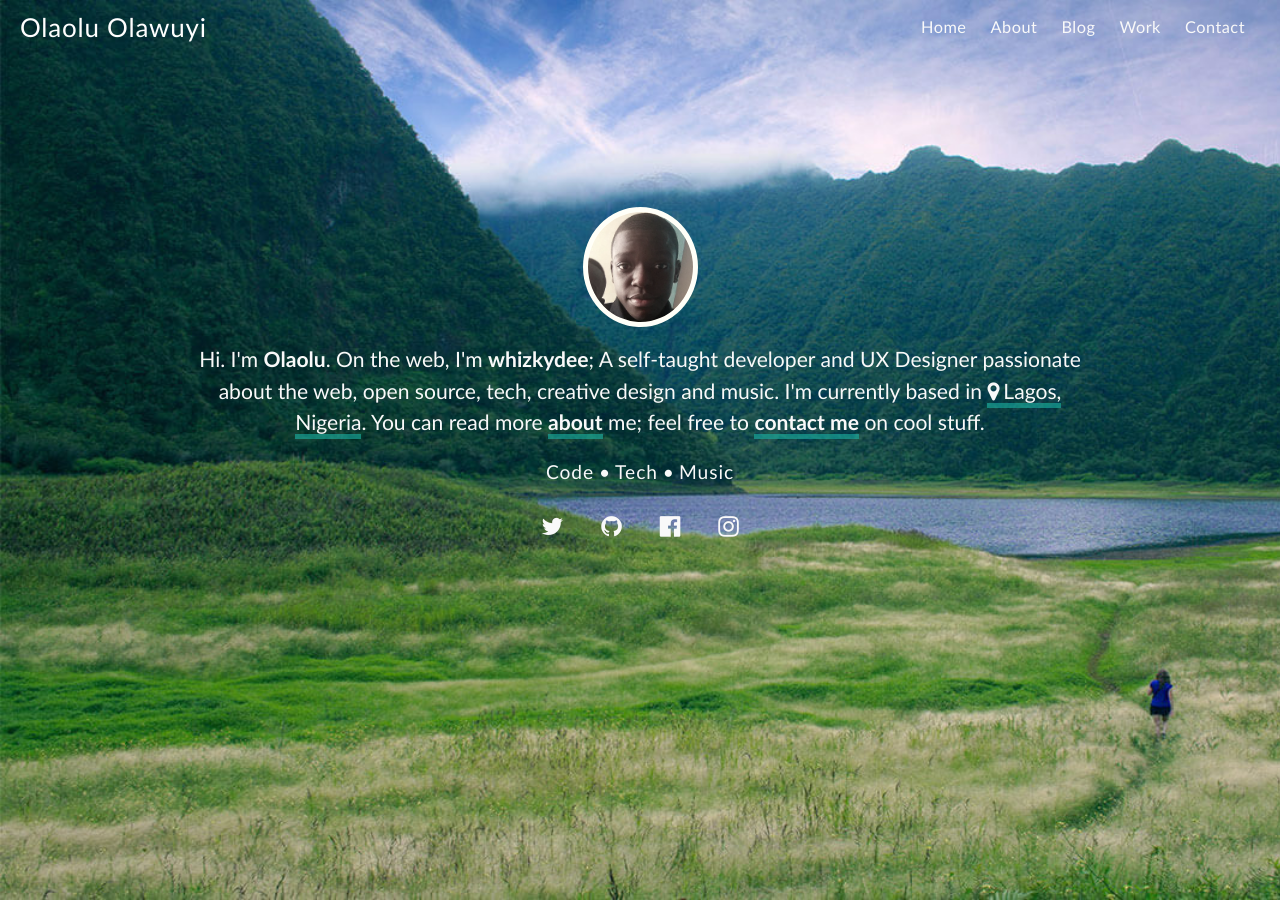
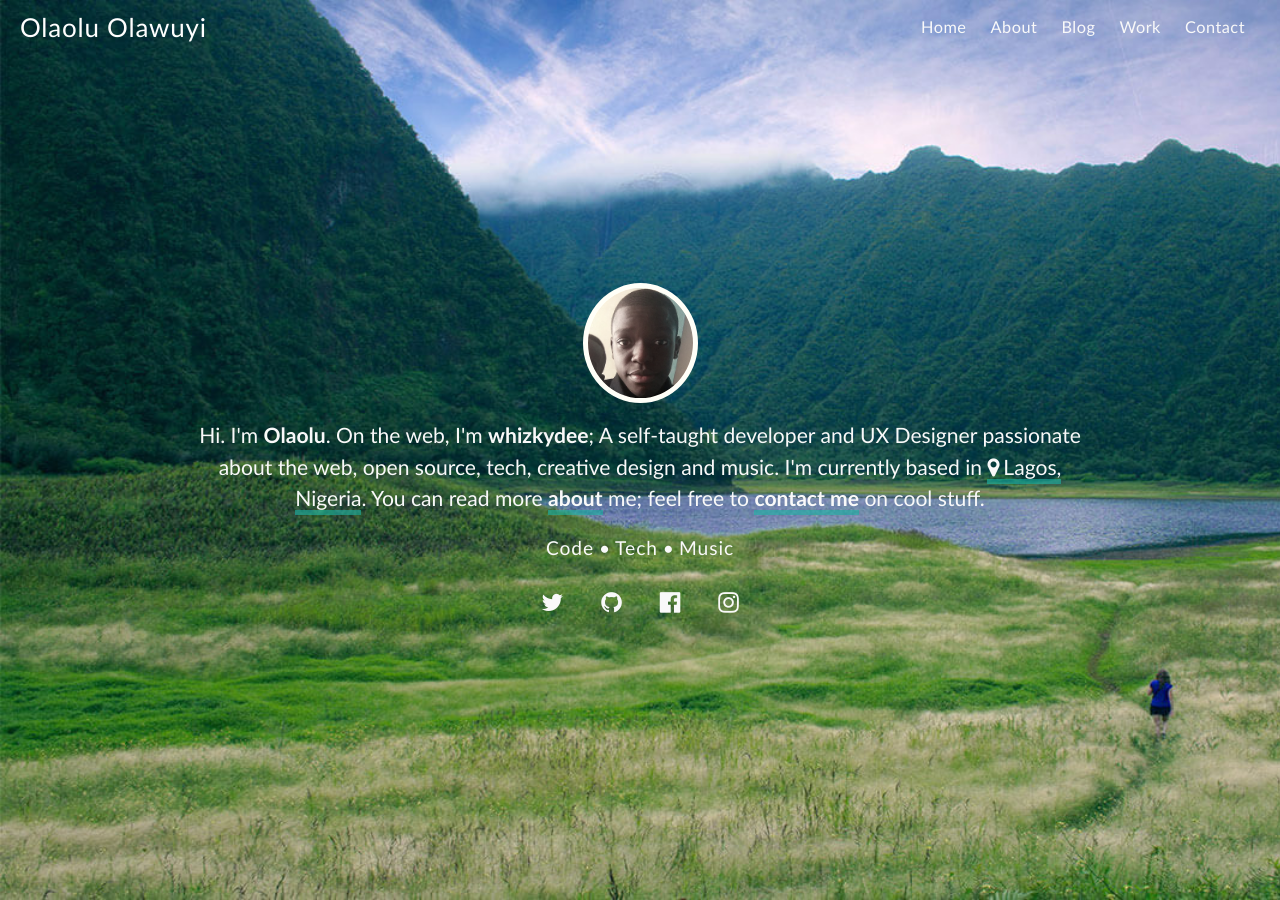
Before and after one commit to whizkydee/old-site, a Jekyll site: the page built from index.html, in a window 1280 px wide. Built offline with Jekyll 4.4.1, drawn with Linux system fonts in a browser that asks for light colours; some web fonts are replaced; the list of posts is cut into pages by our own code.

Commit message:
Update center and vertical alignment of about content

```diff
--- a/_sass/home/_home.scss
+++ b/_sass/home/_home.scss
@@ -74,23 +74,17 @@
   }
 }
 
-.about_section {
-  position: relative;
+.about_content {
+  // @include animation(header .5s 1.25s forwards);
+  // @include transform(translate3d(0, 0, 0) );
+  @include transform(translate(-50%, -50%));
+  // @include opacity(0);
+  position: absolute;
   text-align: center;
-  margin: 17vh auto;
-  display: block;
-  height: $full;
+  margin: 0 auto;
   width: $full;
-  > .about_content {
-    @include animation(header .5s 1.25s forwards);
-    @include transform(translate3d(0,0,0));
-    @include opacity(0);
-    margin: 0 auto;
-    width: $full;
-  }
-}
-
-.about_content {
+  left: 50%;
+  top: 50%;
   > {
     .avatar {
       background: url('/img/avatar.jpg') no-repeat;
--- a/index.html
+++ b/index.html
@@ -17,9 +17,7 @@
   <link rel="canonical" href="{{ page.url | replace:'index.html','' | prepend: site.baseurl | prepend: site.url }}">
 </head>
 <body class="home">
-  <section class="page_content">
 {% include header.html %}
-    <section class="about_section">
   <section class="about_content">
     <section class="avatar" data-avatar></section>
     <p class="about_text">
@@ -39,7 +37,5 @@
       <a href="{{ site.instagram_url }}" target="_blank"><span class="webtwicons instagram-icon" aria-hidden="true"></span></a>
     </section>
   </section>
-    </section>
-  </section>
 </body>
 </html>
```
Lines whose indentation alone changed are shown as unchanged.
